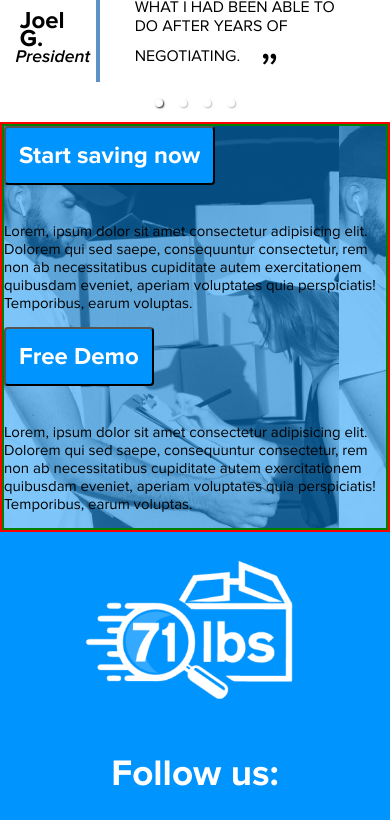
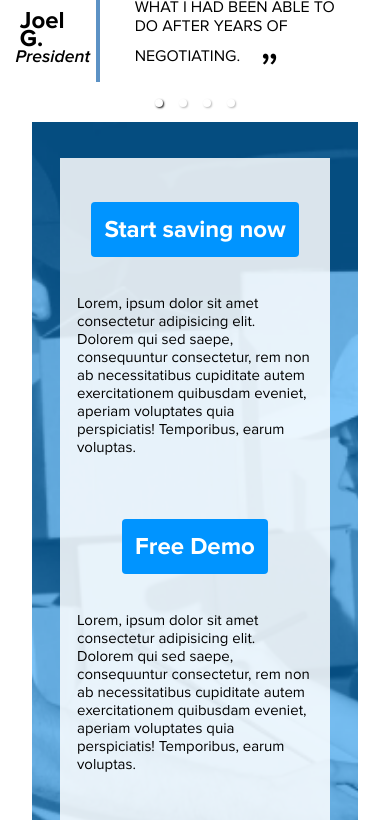
Before and after one commit to Dilogritando/71homepage2022april, a Next.js app: page / in a window 390 px wide. Shown: the part 2820-3640 px from the top of the page. Built offline with nearby package versions, Linux system fonts and the light colour scheme.

Commit message:
[NEW] Start Saving section in home, full mobile and desktop view

```diff
--- a/components/StartSaving/StartSaving.module.scss
+++ b/components/StartSaving/StartSaving.module.scss
@@ -2,17 +2,49 @@
 
 .StartSaving{
     &__container{
-        border: solid red 2px;
+        display: flex;
+        justify-content: center;
+        align-items: center;
+        flex-direction: column;
+        align-content: center;
         background-image: url("../../public/assets/componentIcons/SaveNowBackground.png");
+        background-position: top;
+        background-repeat: no-repeat;
+        background-size: cover;
+        padding: 0;
+        margin: 0 2rem 65px 2rem;
+        @media (min-width: $tabletMin) {
+            margin: 4rem;
+        }
         &__inner{
-            border: solid green 2px;
+            margin: 36px 28px;
+            padding: 44px 17px;
+            display: flex;
+            flex-direction: column;
+            align-items: center;
+            align-content: center;
+            flex-wrap: nowrap;
+            justify-content: center;
+            justify-items: center;
+            background-color: rgba(255, 255, 255, 0.85);
+            @media (min-width: $tabletMin) {
+                width: 80%;
+            }
         }
     }
     &__content{
+        display: flex;
+        flex-direction: column;
+        align-content: center;
+        align-items: center;
+        justify-content: center;
+        padding: 0;
+        margin: 0 0 3rem 0;
         button{
             background-color: $footer-blue;
             color: white;
             border-radius: 4px;
+            border: none;
             padding: 13px;
             margin: 0 0 22px 0;
             font-family: $PNRegular;
@@ -20,7 +52,7 @@
             font-size: 1.5rem;
         }
         p{
-
+            max-width: 400px;
         }
     }
 }
```
